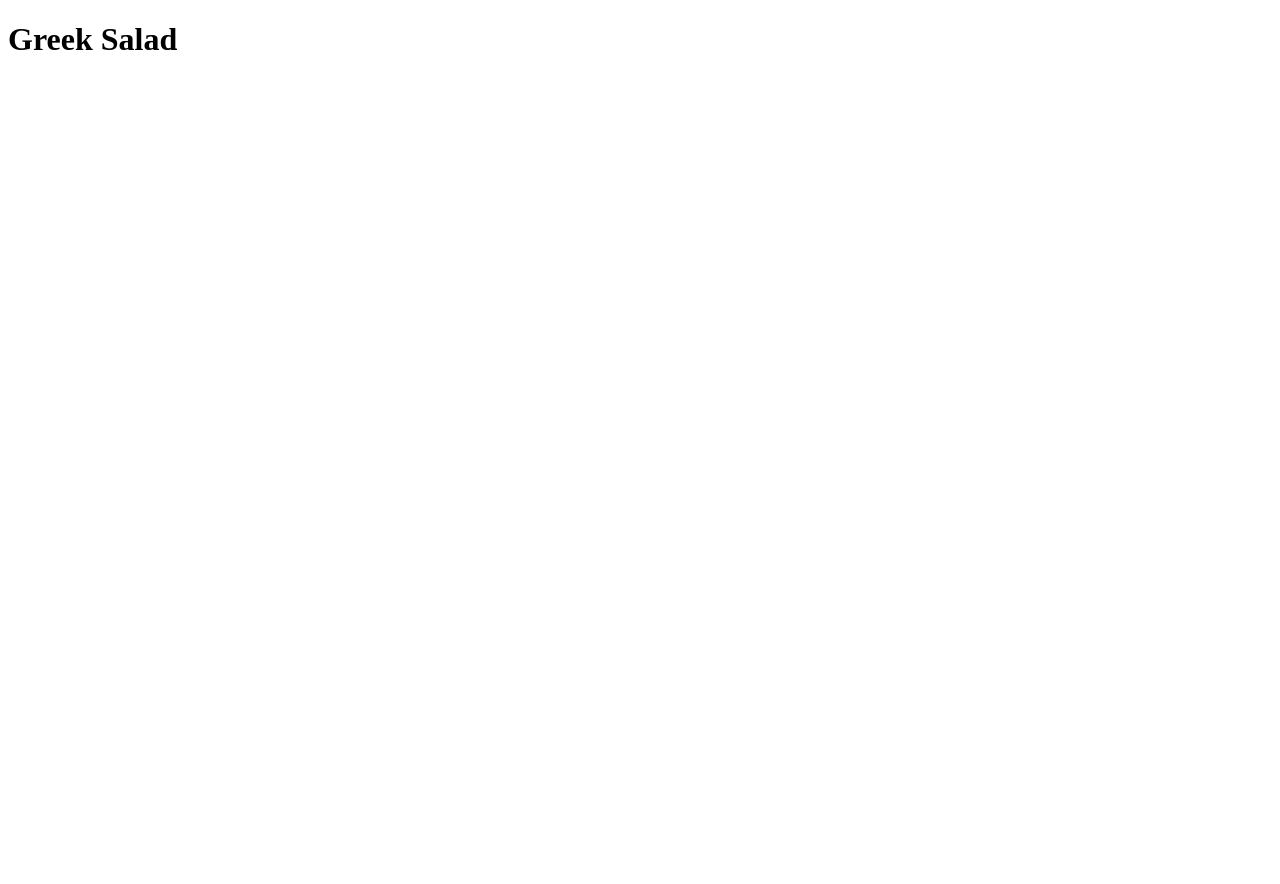
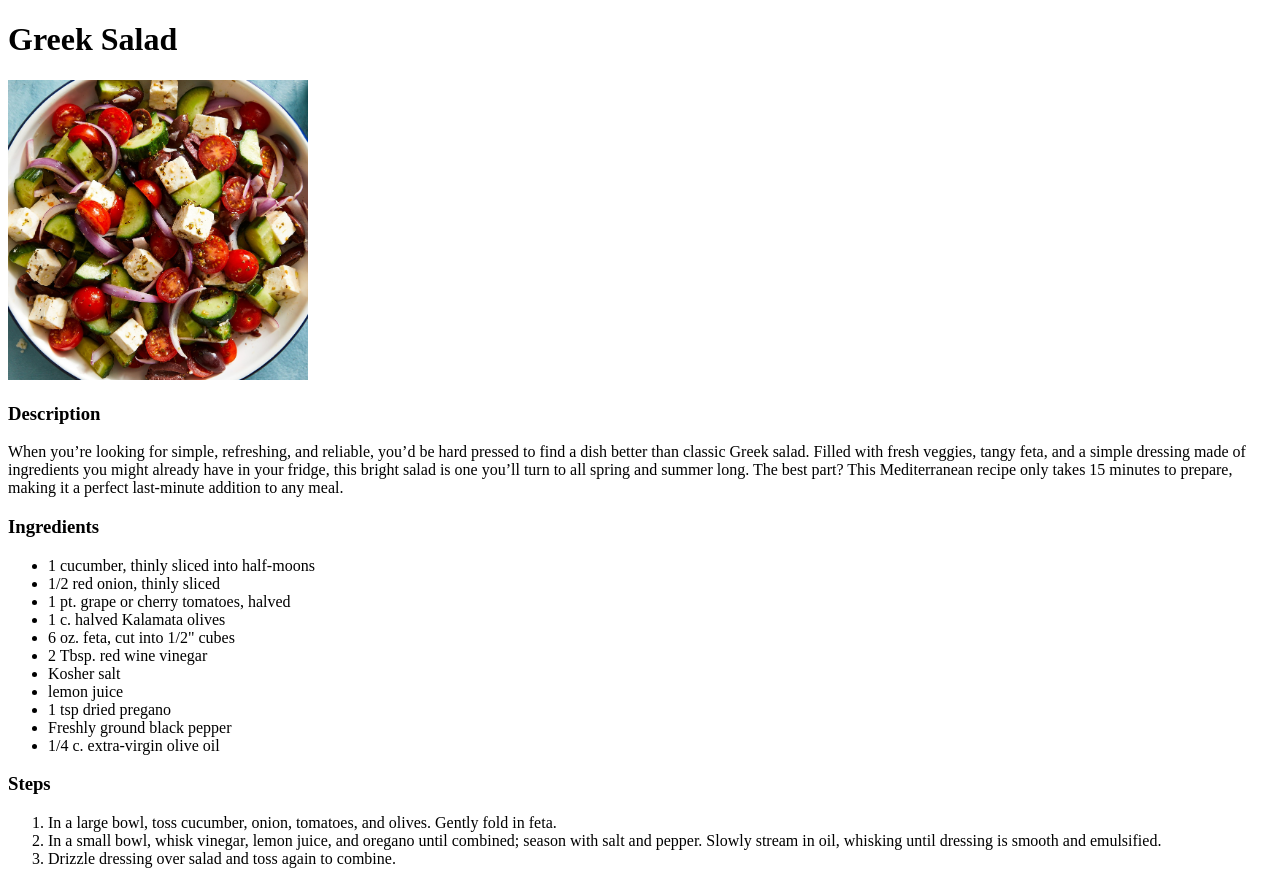
Before and after one commit to athleticTech/odin-recipes, a plain HTML site: page recipes/greekSalad.html in a window 1280 px wide. Before the commit the page ends 800 px from the top, so only its background shows below. Drawn offline with Linux system fonts and the light colour scheme.

Commit message:
iteration 3. Added recipe details.

```diff
--- a/recipes/greekSalad.html
+++ b/recipes/greekSalad.html
@@ -6,5 +6,28 @@
     </head>
     <body>
         <h1>Greek Salad</h1>
+        <img src="../images/greek_salad.jpg" alt="A bowl of delicious Greek Salad" width="300">
+        <h3>Description</h3>
+        <p>When you’re looking for simple, refreshing, and reliable, you’d be hard pressed to find a dish better than classic Greek salad. Filled with fresh veggies, tangy feta, and a simple dressing made of ingredients you might already have in your fridge, this bright salad is one you’ll turn to all spring and summer long. The best part? This Mediterranean recipe only takes 15 minutes to prepare, making it a perfect last-minute addition to any meal.</p>
+        <h3>Ingredients</h3>
+        <ul>
+            <li>1 cucumber, thinly sliced into half-moons</li>
+            <li>1/2 red onion, thinly sliced</li>
+            <li>1 pt. grape or cherry tomatoes, halved</li>
+            <li>1 c. halved Kalamata olives</li>
+            <li>6 oz. feta, cut into 1/2" cubes</li>
+            <li>2 Tbsp. red wine vinegar</li>
+            <li>Kosher salt</li>
+            <li>lemon juice</li>
+            <li>1 tsp dried pregano</li>
+            <li>Freshly ground black pepper</li>
+            <li>1/4 c. extra-virgin olive oil</li>
+        </ul>
+        <h3>Steps</h3>
+        <ol>
+            <li>In a large bowl, toss cucumber, onion, tomatoes, and olives. Gently fold in feta.</li>
+            <li>In a small bowl, whisk vinegar, lemon juice, and oregano until combined; season with salt and pepper. Slowly stream in oil, whisking until dressing is smooth and emulsified.</li>
+            <li>Drizzle dressing over salad and toss again to combine.</li>
+        </ol>
     </body>
 </html>
```
Also changed, not shown: index.html (+1 -0 lines), images/greek_salad.jpg (added).
